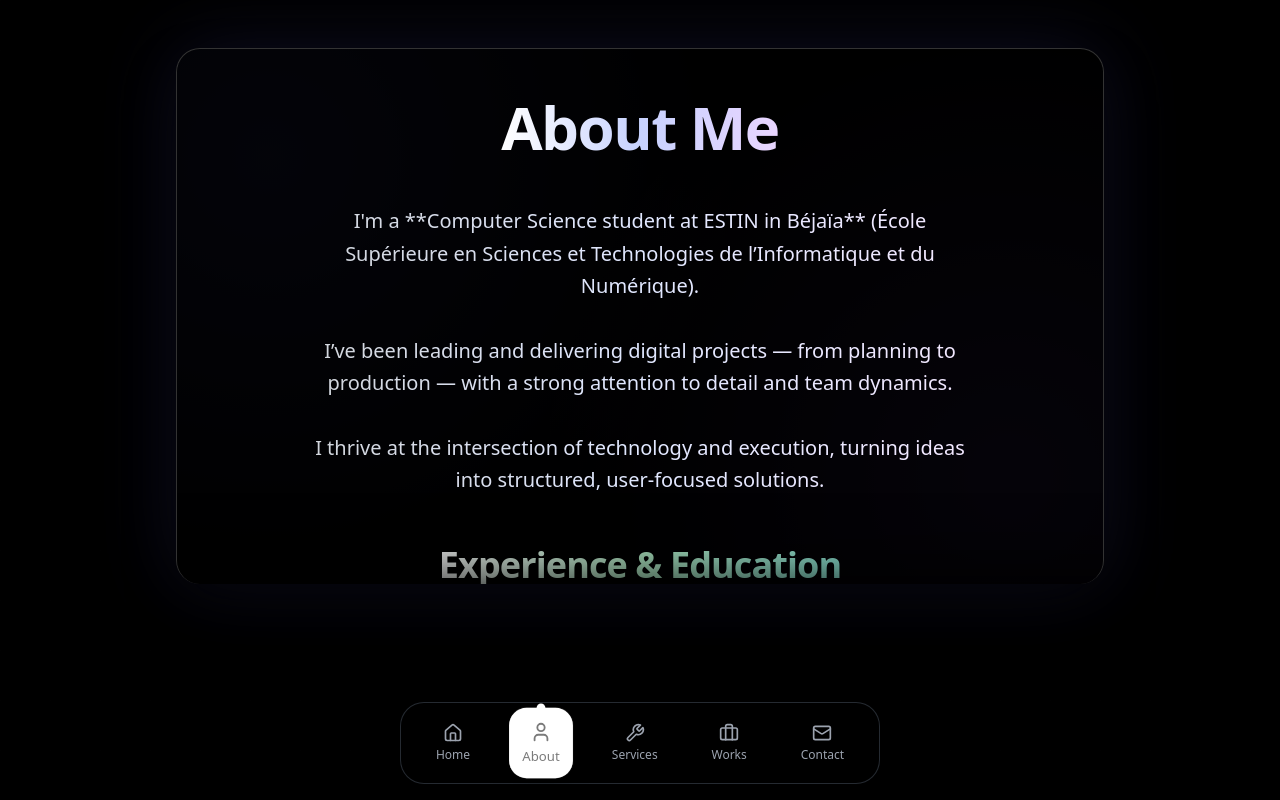
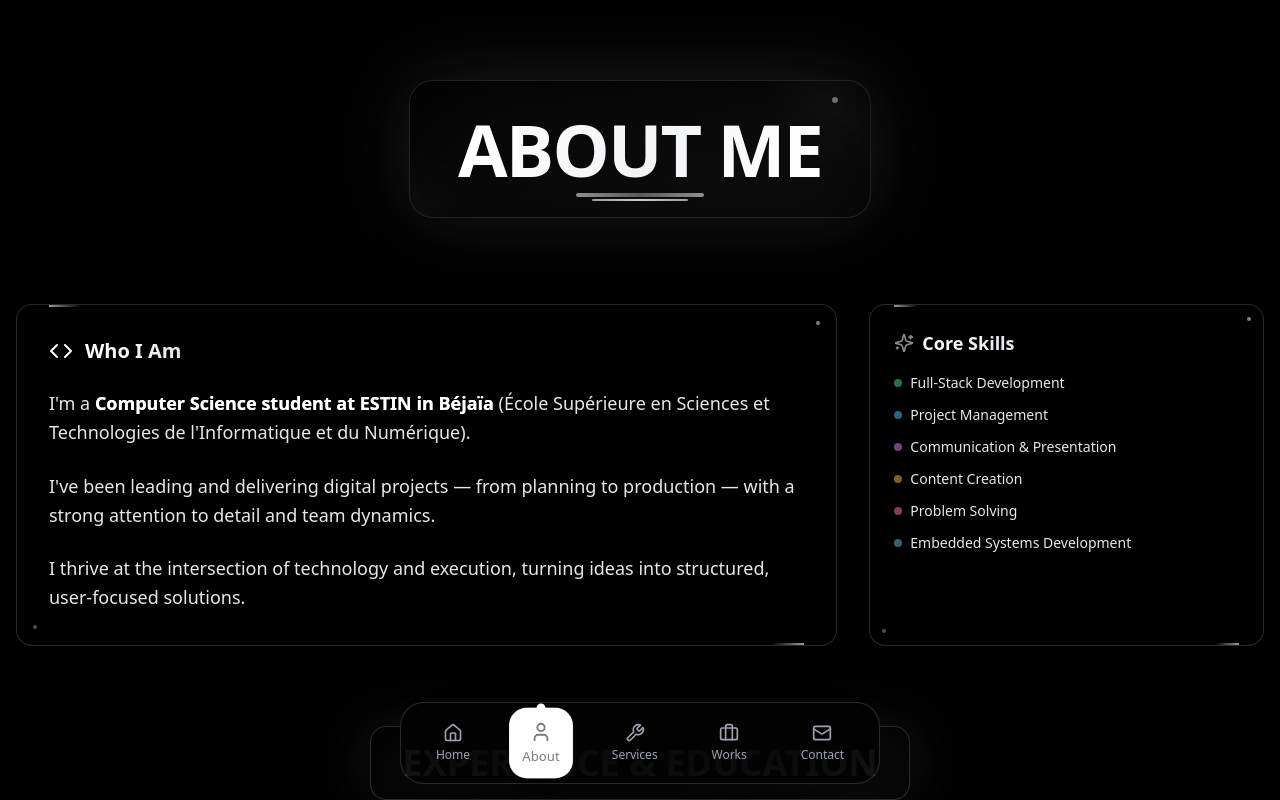
Before and after one commit to bl-haitem/portfolio, a React (Vite) app: page / in a window 1280 px wide. Both pictures are taken after a click on the button "About". Shown: the top 800 px of the page. Built offline with nearby package versions, Linux system fonts and the light colour scheme.

Commit message:
Enhance About component with new features and styles
Refactor About component to enhance UI and improve experience items structure.

```diff
--- a/src/sections/About.jsx
+++ b/src/sections/About.jsx
@@ -1,21 +1,62 @@
-import React, { useEffect, useState, useRef } from 'react';
-import { Briefcase, Building, Laptop, PenTool, BookOpen } from 'lucide-react';
+import React, { useEffect, useState } from 'react';
+import { Briefcase, Building, Laptop, PenTool, BookOpen, Sparkles, Code, Palette } from 'lucide-react';
 
 function About() {
   const [isVisible, setIsVisible] = useState(false);
-  const [showScrollIndicator, setShowScrollIndicator] = useState(false);
-  const scrollRef = useRef(null); // Ref to the scrollable main card
 
-  // --- FIX 1: Move experienceItems definition BEFORE useEffect that uses it ---
   const experienceItems = [
-    { icon: Laptop, title: 'Full Stack Developer', company: 'Freelance & Personal Projects', years: '2024 - Present', iconColor: 'text-green-300' },
-    { icon: Building, title: 'Property Rental Agent', company: 'Self-employed / Freelance', years: 'Jul 2024 - Present', iconColor: 'text-blue-300' },
-    { icon: PenTool, title: 'Graphic & UI/UX Designer', company: 'Freelance / Self-employed', years: 'May 2022 - Present', iconColor: 'text-yellow-300' },
-    { icon: Briefcase, title: 'ByteCraft Communication', company: 'Bytecraft', years: 'Oct 2024 - Present', iconColor: 'text-teal-300' },
-    { icon: BookOpen, title: 'Technical Content Creator', company: 'haitem.tech', years: 'Oct 2022 - Mar 2023', iconColor: 'text-red-300' },
-    { icon: BookOpen, title: 'Computer Science Student', company: 'ESTIN', years: '2024 - Present', iconColor: 'text-indigo-300' },
+    {
+      icon: Laptop,
+      title: 'Full Stack Developer',
+      company: 'Freelance & Personal Projects',
+      years: '2024 - Present',
+      iconColor: 'text-green-300',
+      bgGradient: 'from-green-500/20 to-emerald-500/20'
+    },
+    {
+      icon: Building,
+      title: 'Property Rental Agent',
+      company: 'Self-employed / Freelance',
+      years: 'Jul 2024 - Present',
+      iconColor: 'text-blue-300',
+      bgGradient: 'from-blue-500/20 to-cyan-500/20'
+    },
+    {
+      icon: PenTool,
+      title: 'Graphic & UI/UX Designer',
+      company: 'Freelance / Self-employed',
+      years: 'May 2022 - Present',
+      iconColor: 'text-yellow-300',
+      bgGradient: 'from-yellow-500/20 to-orange-500/20'
+    },
+    {
+      icon: Briefcase,
+      title: 'ByteCraft Communication',
+      company: 'Bytecraft',
+      years: 'Oct 2024 - Present',
+      iconColor: 'text-teal-300',
+      bgGradient: 'from-teal-500/20 to-cyan-500/20'
+    },
+    {
+      icon: BookOpen,
+      title: 'Technical Content Creator',
+      company: {
+        name: 'haitem.tech',
+        url: 'https://www.instagram.com/haitem.tech/'
+      },
+      years: 'Oct 2022 - Mar 2023',
+      iconColor: 'text-red-300',
+      bgGradient: 'from-red-500/20 to-pink-500/20'
+    },
+    {
+      icon: BookOpen,
+      title: 'Computer Science Student',
+      company: 'ESTIN',
+      years: '2024 - Present',
+      iconColor: 'text-indigo-300',
+      bgGradient: 'from-indigo-500/20 to-purple-500/20'
+    },
   ];
-  // --- END FIX 1 ---
 
   useEffect(() => {
     const timer = setTimeout(() => {
@@ -24,149 +65,192 @@ function About() {
     return () => clearTimeout(timer);
   }, []);
 
-  // Effect to check if scroll indicator is needed
-  useEffect(() => {
-    const checkScroll = () => {
-      if (scrollRef.current) {
-        // If scrollHeight is greater than clientHeight, content is overflowing
-        setShowScrollIndicator(scrollRef.current.scrollHeight > scrollRef.current.clientHeight);
-      }
-    };
+  return (
+    <section className="min-h-screen flex items-center justify-center px-4 py-20">
+      <div className="max-w-7xl mx-auto w-full">
+        <div className="space-y-20">
 
-    // Initial check and re-check on resize
-    checkScroll();
-    window.addEventListener('resize', checkScroll);
-    // Also check after component mounts and potentially after content loads/renders
-    const loadTimer = setTimeout(checkScroll, 300); // Small delay to allow content to render
+          {/* Enhanced Title Section */}
+          <div className={`text-center transition-all duration-1500 ${isVisible ? 'translate-y-0 opacity-100' : 'translate-y-20 opacity-0'}`}>
+            <div className="relative group inline-block">
+              {/* Enhanced glow effect */}
+              <div className="absolute inset-0 bg-gradient-to-r from-white/15 via-white/8 to-white/15 rounded-3xl blur-2xl group-hover:from-white/20 group-hover:via-white/12 group-hover:to-white/20 transition-all duration-1000 animate-pulse" />
 
-    return () => {
-      window.removeEventListener('resize', checkScroll);
-      clearTimeout(loadTimer);
-    };
-  }, [experienceItems]); // This dependency is fine now that experienceItems is defined earlier
+              <div className="relative bg-gradient-to-br from-black/80 via-black/60 to-black/40 backdrop-blur-2xl px-12 py-8 rounded-3xl border border-gray-700/50 shadow-2xl group-hover:border-white/30 transition-all duration-700 overflow-hidden">
+                {/* Animated background elements */}
+                <div className="absolute -top-4 -right-4 w-24 h-24 bg-gradient-to-br from-white/10 to-transparent rounded-full blur-xl animate-pulse" />
+                <div className="absolute -bottom-6 -left-6 w-20 h-20 bg-gradient-to-tr from-white/5 to-transparent rounded-full blur-lg" />
+                <div className="absolute top-4 right-8 w-1.5 h-1.5 bg-white/40 rounded-full" />
 
-  const cardBgColor = 'rgba(0,0,0,0.6)'; // Equivalent to bg-black/60
+                <h1 className="relative z-10 text-4xl md:text-6xl lg:text-7xl font-black leading-tight tracking-tight">
+                  <span className="block bg-gradient-to-r from-white via-gray-100 to-white bg-clip-text text-transparent drop-shadow-2xl">
+                    ABOUT ME
+                  </span>
+                  {/* Enhanced underline */}
+                  <div className="absolute -bottom-3 left-1/2 transform -translate-x-1/2 w-32 h-1 bg-gradient-to-r from-white via-white/60 to-white rounded-full animate-pulse" />
+                  <div className="absolute -bottom-4 left-1/2 transform -translate-x-1/2 w-24 h-0.5 bg-gradient-to-r from-white/60 via-white/80 to-white/60 rounded-full" />
+                </h1>
+              </div>
+            </div>
+          </div>
 
-  // Define heights for fixed elements from App.jsx. These are estimates, adjust to match your App.jsx values
-  const NAVBAR_HEIGHT_PX = 72;
-  const HEADER_HEIGHT_PX = 64;
-  // Calculate total vertical space taken by fixed elements + desired padding/margin
-  // تم تعديل 4 * 16 إلى 64 + 64 لتعكس بشكل أفضل الهوامش الإجمالية المرئية حول البطاقة
-  // هذه القيمة يجب أن تكون كافية لتغطية الهوامش العلوية والسفلية لـ div الخارجي والمسافة الإضافية
-  const VERTICAL_OFFSET_PX = NAVBAR_HEIGHT_PX + HEADER_HEIGHT_PX + 64 + 64; // Header + Navbar + p-4 (top) + p-4 (bottom) + extra buffer for general layout. You might need to fine-tune this value.
+          {/* Enhanced Description Section */}
+          <div className={`transition-all duration-1500 delay-500 ${isVisible ? 'translate-y-0 opacity-100' : 'translate-y-20 opacity-0'}`}>
+            <div className="grid grid-cols-1 lg:grid-cols-3 gap-8">
 
-  return (
-    <div className={`
-      flex flex-col items-center justify-center p-4 md:p-8 lg:p-12 // Adjusted padding here for outer div
-      max-w-5xl mx-auto h-full text-center
-      transition-all duration-700 ease-out
-      ${isVisible ? 'opacity-100 scale-100' : 'opacity-0 scale-95'}
-    `}>
-      {/* Main Card Container - With calculated max-height and ref */}
-      <div
-        ref={scrollRef} // Attach ref here
-        className="
-          bg-black/60 backdrop-blur-lg rounded-3xl
-          border-t border-r border-l border-white/20
-          p-6 sm:p-8 md:p-10 lg:p-12 shadow-2xl
-          relative w-full
-          flex flex-col // Essential for internal scrolling
-          overflow-y-auto custom-scrollbar // Allows scrolling if content is too tall
-          transform transition-transform duration-300 ease-in-out hover:scale-[1.005]
-        "
-        style={{
-          boxShadow: '0 25px 50px rgba(0, 0, 0, 0.4), 0 0 80px rgba(99, 102, 241, 0.15)',
-          // Calculate max-height dynamically based on viewport and fixed elements
-          // استخدام min() لضمان عدم تجاوز ارتفاع معين حتى على الشاشات الكبيرة جدًا
-          maxHeight: `min(calc(100vh - ${VERTICAL_OFFSET_PX}px), 900px)` // Added a max of 900px to prevent card from becoming excessively tall on very large screens
-        }}
-      >
-        {/* Decorative Gradient Overlay (Background effect inside the card) */}
-        <div className="absolute inset-0 z-0 opacity-20" style={{
-          background: `radial-gradient(circle at 10% 20%, rgba(99,102,241,0.2) 0%, transparent 50%),
-                       radial-gradient(circle at 90% 80%, rgba(139,92,246,0.2) 0%, transparent 50%)`
-        }}></div>
+              {/* Main Description Card */}
+              <div className="lg:col-span-2 relative group">
+                <div className="absolute inset-0 bg-gradient-to-br from-white/8 via-white/4 to-transparent rounded-2xl blur-xl group-hover:from-white/12 group-hover:via-white/6 transition-all duration-700" />
 
-        {/* Content Wrapper - all content is inside this div, relative to card, higher z-index */}
-        <div className="relative z-10 flex-grow flex flex-col items-center justify-start pb-16"> {/* Increased bottom padding */}
-          <h1 className="
-            text-3xl sm:text-4xl md:text-5xl lg:text-6xl font-extrabold mb-8 md:mb-12
-            bg-gradient-to-r from-white via-indigo-200 to-purple-200 bg-clip-text text-transparent
-            tracking-tight
-          ">
-            About Me
-          </h1>
+                <div className="relative bg-gradient-to-br from-black/70 via-black/50 to-black/30 backdrop-blur-xl p-8 rounded-2xl border border-gray-600/50 shadow-xl group-hover:border-white/20 transition-all duration-700 overflow-hidden h-full">
+                  {/* Corner decorations */}
+                  <div className="absolute top-0 left-8 w-8 h-0.5 bg-gradient-to-r from-white/60 to-transparent" />
+                  <div className="absolute bottom-0 right-8 w-8 h-0.5 bg-gradient-to-l from-white/60 to-transparent" />
+                  <div className="absolute top-4 right-4 w-1 h-1 bg-white/50 rounded-full" />
+                  <div className="absolute bottom-4 left-4 w-1 h-1 bg-white/30 rounded-full" />
 
-          <div className="space-y-5 md:space-y-8 text-base sm:text-lg lg:text-xl mb-12">
-            {/* Added min-height or line-height for better stability, or ensure consistent number of lines */}
-            <p className="
-              text-gray-200 leading-relaxed max-w-2xl mx-auto
-              bg-gradient-to-r from-gray-300 via-indigo-100 to-purple-100 bg-clip-text text-transparent
-              min-h-[2em] // <<< إضافة: لتحديد الحد الأدنى للارتفاع لسطرين تقريبًا
-            ">
-              I'm a **Computer Science student at ESTIN in Béjaïa** (École Supérieure en Sciences et Technologies de l’Informatique et du Numérique).
+                  <div className="space-y-6 relative z-10">
+                    <div className="flex items-center gap-3 mb-6">
+                      <Code className="w-6 h-6 text-white" />
+                      <h2 className="text-xl font-bold bg-gradient-to-r from-white to-gray-200 bg-clip-text text-transparent">Who I Am</h2>
+                    </div>
+
+                    <p className="text-gray-200 leading-relaxed text-lg">
+                      I'm a <span className="text-white font-bold bg-gradient-to-r from-white to-gray-200 bg-clip-text text-transparent">Computer Science student at ESTIN in Béjaïa</span> (École Supérieure en Sciences et Technologies de l'Informatique et du Numérique).
                     </p>
-            <p className="
-              text-gray-200 leading-relaxed max-w-2xl mx-auto
-              bg-gradient-to-r from-gray-300 via-indigo-100 to-purple-100 bg-clip-text text-transparent
-              min-h-[2em] // <<< إضافة: لتحديد الحد الأدنى للارتفاع لسطرين تقريبًا
-            ">
-              I’ve been leading and delivering digital projects — from planning to production — with a strong attention to detail and team dynamics.
+                    <p className="text-gray-200 leading-relaxed text-lg">
+                      I've been leading and delivering digital projects — from planning to production — with a strong attention to detail and team dynamics.
                     </p>
-            <p className="
-              text-gray-200 leading-relaxed max-w-2xl mx-auto
-              bg-gradient-to-r from-gray-300 via-indigo-100 to-purple-100 bg-clip-text text-transparent
-              min-h-[2em] // <<< إضافة: لتحديد الحد الأدنى للارتفاع لسطرين تقريبًا
-            ">
+                    <p className="text-gray-200 leading-relaxed text-lg">
                       I thrive at the intersection of technology and execution, turning ideas into structured, user-focused solutions.
                     </p>
                   </div>
+                </div>
+              </div>
 
-          {/* Section: Experience & Education */}
-          <h2 className="
-            text-2xl sm:text-3xl md:text-4xl font-extrabold mb-8
-            bg-gradient-to-r from-white via-green-200 to-teal-200 bg-clip-text text-transparent
-            tracking-tight
-          ">
-            Experience & Education
+              {/* Skills Highlight Card */}
+              <div className="relative group">
+                <div className="absolute inset-0 bg-gradient-to-br from-white/8 via-white/4 to-transparent rounded-2xl blur-xl group-hover:from-white/12 group-hover:via-white/6 transition-all duration-700" />
+
+                <div className="relative bg-gradient-to-br from-black/70 via-black/50 to-black/30 backdrop-blur-xl p-6 rounded-2xl border border-gray-600/50 shadow-xl group-hover:border-white/20 transition-all duration-700 overflow-hidden h-full">
+                  {/* Corner decorations */}
+                  <div className="absolute top-0 left-6 w-6 h-0.5 bg-gradient-to-r from-white/60 to-transparent" />
+                  <div className="absolute bottom-0 right-6 w-6 h-0.5 bg-gradient-to-l from-white/60 to-transparent" />
+                  <div className="absolute top-3 right-3 w-1 h-1 bg-white/50 rounded-full" />
+                  <div className="absolute bottom-3 left-3 w-1 h-1 bg-white/30 rounded-full" />
+
+                  <div className="relative z-10 h-full flex flex-col">
+                    <div className="flex items-center gap-2 mb-4">
+                      <Sparkles className="w-5 h-5 text-white animate-pulse" />
+                      <h3 className="text-lg font-bold bg-gradient-to-r from-white to-gray-200 bg-clip-text text-transparent">Core Skills</h3>
+                    </div>
+
+                    <div className="flex-grow space-y-3">
+                      <div className="flex items-center gap-2">
+                        <div className="w-2 h-2 bg-gradient-to-r from-green-400 to-emerald-400 rounded-full animate-pulse" />
+                        <span className="text-gray-200 text-sm">Full-Stack Development</span>
+                      </div>
+                      <div className="flex items-center gap-2">
+                        <div className="w-2 h-2 bg-gradient-to-r from-blue-400 to-cyan-400 rounded-full animate-pulse" />
+                        <span className="text-gray-200 text-sm">Project Management</span>
+                      </div>
+                      <div className="flex items-center gap-2">
+                        <div className="w-2 h-2 bg-gradient-to-r from-purple-400 to-pink-400 rounded-full animate-pulse" />
+                        <span className="text-gray-200 text-sm">Communication & Presentation</span>
+                      </div>
+                      <div className="flex items-center gap-2">
+                        <div className="w-2 h-2 bg-gradient-to-r from-yellow-400 to-orange-400 rounded-full animate-pulse" />
+                        <span className="text-gray-200 text-sm">Content Creation</span>
+                      </div>
+                      <div className="flex items-center gap-2">
+                        <div className="w-2 h-2 bg-gradient-to-r from-red-400 to-pink-400 rounded-full animate-pulse" />
+                        <span className="text-gray-200 text-sm">Problem Solving</span>
+                      </div>
+                      <div className="flex items-center gap-2">
+                        <div className="w-2 h-2 bg-gradient-to-r from-green-400 to-blue-400 rounded-full animate-pulse" />
+                        <span className="text-gray-200 text-sm">Embedded Systems Development</span>
+                      </div>
+                    </div>
+                  </div>
+                </div>
+              </div>
+            </div>
+          </div>
+
+          {/* Enhanced Experience Section */}
+          <div className={`transition-all duration-1500 delay-1000 ${isVisible ? 'translate-y-0 opacity-100' : 'translate-y-20 opacity-0'}`}>
+            <div className="text-center mb-12">
+              <div className="relative group inline-block">
+                <div className="absolute inset-0 bg-gradient-to-r from-white/10 via-white/5 to-white/10 rounded-2xl blur-xl group-hover:from-white/15 group-hover:via-white/8 group-hover:to-white/15 transition-all duration-700 animate-pulse" />
+
+                <div className="relative bg-gradient-to-br from-black/70 via-black/50 to-black/30 backdrop-blur-xl px-8 py-4 rounded-2xl border border-gray-600/50 shadow-xl group-hover:border-white/20 transition-all duration-700">
+                  <h2 className="text-3xl md:text-4xl font-black bg-gradient-to-r from-white via-gray-100 to-white bg-clip-text text-transparent">
+                    EXPERIENCE & EDUCATION
                   </h2>
+                </div>
+              </div>
+            </div>
 
-          <div className="
-            grid grid-cols-1 md:grid-cols-2 lg:grid-cols-3 gap-6 md:gap-8
-            w-full
-          ">
+            <div className="grid grid-cols-1 md:grid-cols-2 lg:grid-cols-3 gap-6">
               {experienceItems.map((item, index) => (
                 <div
                   key={index}
-                className="
-                  bg-white/5 border border-white/10 rounded-xl p-4 sm:p-5
-                  flex flex-col items-center justify-center text-center
-                  hover:bg-white/10 hover:border-white/20
-                  transition-all duration-300 ease-in-out
-                  transform hover:-translate-y-1 hover:shadow-lg
-                  min-h-[150px] sm:min-h-[160px] // <<< إضافة: لتحديد الحد الأدنى لارتفاع البطاقات
-                "
+                  className={`relative group transition-all duration-500 delay-${index * 100}`}
                 >
-                <item.icon className={`w-8 h-8 sm:w-9 sm:h-9 ${item.iconColor} mb-3`} />
-                <p className="text-base sm:text-lg font-semibold text-white mb-1">{item.title}</p>
-                <p className="text-sm text-gray-300">{item.company}</p>
-                <p className="text-xs text-gray-400 mt-1">{item.years}</p>
+                  {/* Enhanced glow effect for each card */}
+                  <div className={`absolute inset-0 bg-gradient-to-br ${item.bgGradient} rounded-2xl blur-xl opacity-0 group-hover:opacity-100 transition-all duration-700`} />
+
+                  <div className="relative bg-gradient-to-br from-black/80 via-black/60 to-black/40 backdrop-blur-xl p-6 rounded-2xl border border-gray-700/50 shadow-xl group-hover:border-white/30 transition-all duration-700 overflow-hidden transform hover:scale-105 hover:-translate-y-2 min-h-[200px] flex flex-col">
+                    {/* Animated background elements */}
+                    <div className="absolute -top-2 -right-2 w-16 h-16 bg-gradient-to-br from-white/5 to-transparent rounded-full blur-lg animate-pulse" />
+                    <div className="absolute -bottom-3 -left-3 w-12 h-12 bg-gradient-to-tr from-white/3 to-transparent rounded-full blur-md" />
+
+                    {/* Corner decorations */}
+                    <div className="absolute top-2 left-4 w-6 h-0.5 bg-gradient-to-r from-white/40 to-transparent" />
+                    <div className="absolute bottom-2 right-4 w-6 h-0.5 bg-gradient-to-l from-white/40 to-transparent" />
+                    <div className="absolute top-3 right-3 w-1 h-1 bg-white/40 rounded-full" />
+                    <div className="absolute bottom-3 left-3 w-1 h-1 bg-white/30 rounded-full" />
+
+                    <div className="relative z-10 flex flex-col items-center text-center flex-grow">
+                      {/* Icon with enhanced effects */}
+                      <div className="relative mb-4 group/icon">
+                        <div className={`absolute inset-0 bg-gradient-to-r ${item.bgGradient} rounded-full blur-md group-hover/icon:blur-lg transition-all duration-300`} />
+                        <div className="relative bg-gradient-to-br from-white/10 to-white/5 p-3 rounded-full border border-white/20">
+                          <item.icon className={`w-8 h-8 ${item.iconColor} drop-shadow-lg`} />
+                        </div>
+                      </div>
+
+                      <h3 className="text-lg font-bold text-white mb-2 bg-gradient-to-r from-white to-gray-200 bg-clip-text text-transparent">
+                        {item.title}
+                      </h3>
+                      <p className="text-sm text-gray-300 mb-2 leading-snug">
+                        {typeof item.company === 'string' ? (
+                          item.company
+                        ) : (
+                          <a
+                            href={item.company.url}
+                            target="_blank"
+                            rel="noopener noreferrer"
+                            className="text-gray-300 hover:text-white transition-colors"
+                          >
+                            {item.company.name}
+                          </a>
+                        )}
+                      </p>
+                      <div className="mt-auto">
+                        <span className="text-xs bg-gradient-to-r from-gray-400 to-gray-300 bg-clip-text text-transparent font-medium px-3 py-1 rounded-full border border-white/20 bg-white/5">
+                          {item.years}
+                        </span>
+                      </div>
+                    </div>
+                  </div>
                 </div>
               ))}
             </div>
-        </div> {/* End of Content Wrapper */}
-
-        {/* Visual Scroll Indicator (Fade Effect) - Now conditionally rendered */}
-        <div
-          className={`absolute bottom-0 left-0 w-full h-24 pointer-events-none z-20 transition-opacity duration-300 ${showScrollIndicator ? 'opacity-100' : 'opacity-0'}`}
-          style={{
-            background: `linear-gradient(to top, ${cardBgColor} 0%, transparent 100%)`,
-            maskImage: `linear-gradient(to top, black 0%, transparent 100%)`,
-            WebkitMaskImage: `linear-gradient(to top, black 0%, transparent 100%)`
-          }}
-        />
           </div>
         </div>
+      </div>
+    </section>
   );
 }
 
```
Lines whose indentation alone changed are shown as unchanged.
